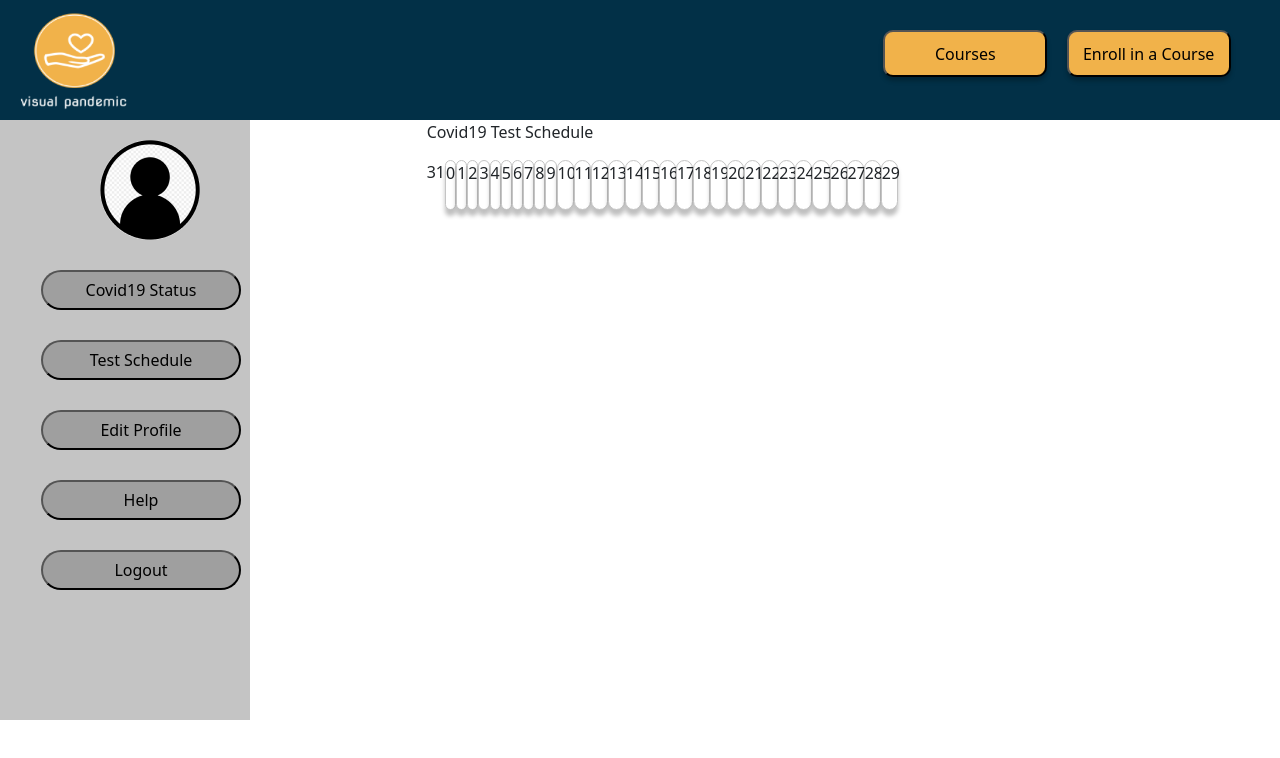
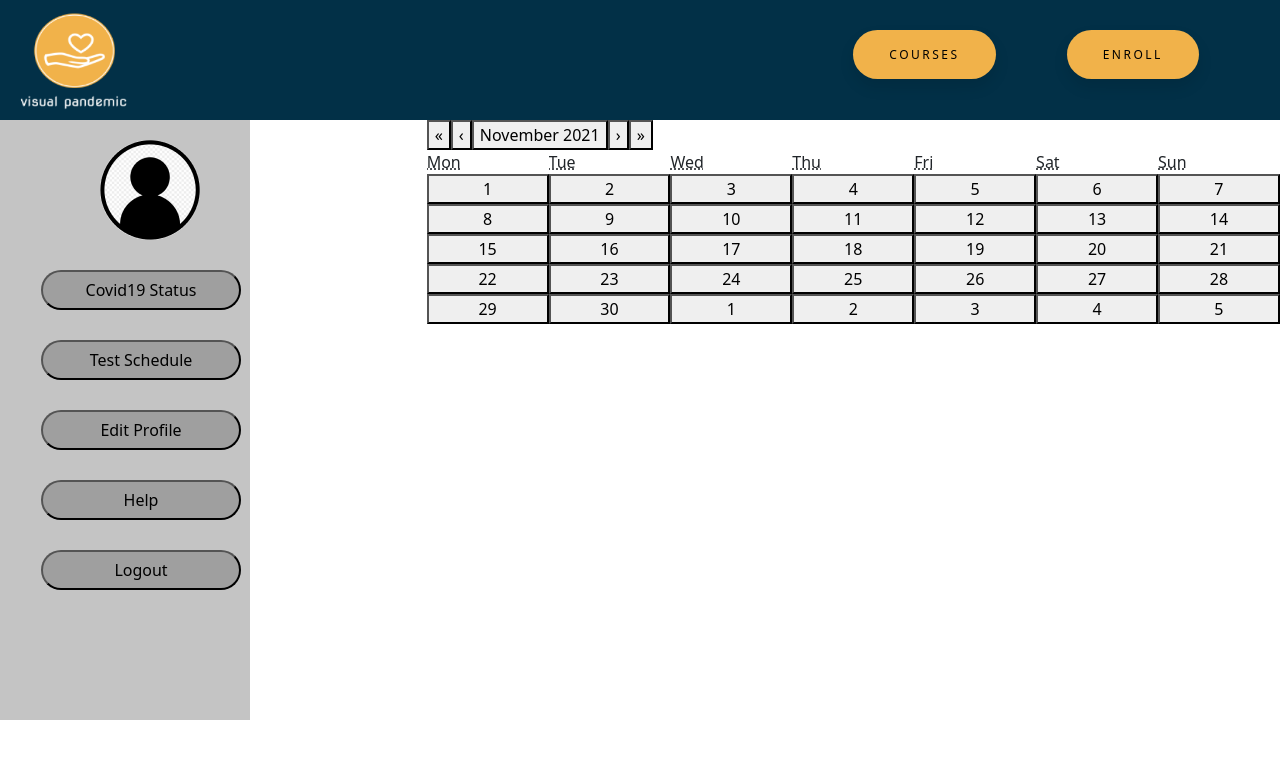
Before and after one commit to vIremAydin/Pandemic-Manager, a React (Create React App) app in the folder front-end/: page /courses in a window 1280 px wide. Both pictures are taken after a click on the button "Test Schedule". Shown: the top 758 px of the page. Built offline with nearby package versions, Linux system fonts and the light colour scheme.

Commit message:
new button styles

```diff
--- a/front-end/package.json
+++ b/front-end/package.json
@@ -16,6 +16,7 @@
     "bootstrap": "^5.1.3",
     "react": "^17.0.2",
     "react-bootstrap": "^2.0.2",
+    "react-calendar": "^3.5.0",
     "react-dom": "^17.0.2",
     "react-redux": "^7.2.6",
     "react-router-dom": "^6.0.2",
--- a/front-end/src/components/MyButton.js
+++ b/front-end/src/components/MyButton.js
@@ -1,5 +1,5 @@
 import {makeStyles} from "@material-ui/core/styles";
-
+import "./button-style.css"
 const useStyles = makeStyles({
 
     buttonsInHeader: {
@@ -21,11 +21,11 @@ const MyButton = ({name, isActive, onClick}) =>{
     return(<div>
         {
             isActive ?
-                <button disabled={true} onClick={() =>onClick(name)} className={classes.buttonsInHeader} style={{backgroundColor: "#969090", cursor:"context-menu"}}
+                <button className={"notActive"} disabled={true} onClick={() =>onClick(name)}
                        >{name}
                 </button>
                 :
-                <button  onClick={() =>onClick(name)} className={classes.buttonsInHeader}
+                <button  className={"Active"} onClick={() =>onClick(name)}
                       >{name}
                 </button>
         }
--- /dev/null
+++ b/front-end/src/components/TestCalendar.js
@@ -0,0 +1,17 @@
+import React, { useState } from 'react';
+import Calendar from 'react-calendar';
+
+const TestCalendar = () =>  {
+    const [value, onChange] = useState(new Date());
+
+    return (
+        <div>
+            <Calendar
+                onChange={onChange}
+                value={value}
+            />
+        </div>
+    );
+}
+
+export default TestCalendar;
--- /dev/null
+++ b/front-end/src/components/button-style.css
@@ -0,0 +1,40 @@
+.Active {
+    padding: 1.3em 3em;
+    font-size: 12px;
+    text-transform: uppercase;
+    letter-spacing: 2.5px;
+    font-weight: 500;
+    color: #000;
+    background-color: #F1B24A;
+    border: none;
+    border-radius: 45px;
+    box-shadow: 0px 8px 15px rgba(0, 0, 0, 0.1);
+    transition: all 0.3s ease 0s;
+    cursor: pointer;
+    outline: none;
+    margin-right: 20px;
+}
+
+.Active:hover {
+    background-color: rgb(255, 195, 108);
+    box-shadow: 0px 15px 20px rgba(243, 163, 51, 0.41);
+    color: #fff;
+    transform: translateY(-7px);
+}
+
+.notActive {
+    padding: 1.3em 3em;
+    font-size: 12px;
+    text-transform: uppercase;
+    letter-spacing: 2.5px;
+    font-weight: 500;
+    color: #000;
+    background-color: #969090;
+    cursor:context-menu;
+    border: none;
+    border-radius: 45px;
+    box-shadow: 0px 8px 15px rgba(0, 0, 0, 0.1);
+    transition: all 0.3s ease 0s;
+    outline: none;
+    margin-right: 20px;
+}
--- a/front-end/src/pages/Courses.js
+++ b/front-end/src/pages/Courses.js
@@ -35,15 +35,7 @@ const useStyles = makeStyles({
     },
     btn: {
         marginTop: "30px",
-        cursor: "pointer",
-        width: "164px",
-        height: "47px",
-        background: "#F1B24A",
-        '&:hover': {
-            background: "#969090",
-        },
-        boxShadow: "0px 4px 4px rgba(0, 0, 0, 0.25)",
-        borderRadius: "10px",
+
 
     },
     btn2:{
@@ -86,7 +78,9 @@ const Courses = ({activeTab, changeTab}) => {
                         <MyButton name={"Courses"} isActive={"Courses" === activeTab} onClick={()=>goToCourse()} />
                     </Grid>
                     <Grid item xs={2}>
-                        <button onClick={handleClickOpen} className={classes.btn}>Enroll in a Course</button>
+                        <div className={classes.btn}>
+                            <MyButton onClick={handleClickOpen} name={"Enroll"} isActive={false} />
+                        </div>
                     </Grid>
                 </Grid>
             </div>
--- a/front-end/src/pages/Main-page.js
+++ b/front-end/src/pages/Main-page.js
@@ -14,11 +14,12 @@ import Help from "../tabs/Help"
 import TestSchedule from "../tabs/TestSchedule";
 import SeatPlan from "../tabs/SeatPlan";
 
+
 const useStyles = makeStyles({
     MyCoursesPage: {
-        backgroundColor: '#ffffff',
+
         boxSizing: 'border-box',
-        height: '100%'
+        height: '100%',
     },
 
 });
@@ -30,7 +31,7 @@ const MainPage = ({activeTab}) => {
     }, [activeTab]);
     const classes = useStyles();
     return (
-        <div>
+        <div className={classes.MyCoursesPage}>
             <Header/>
             <Grid container>
                 <Grid item xs={4}>
@@ -38,7 +39,6 @@ const MainPage = ({activeTab}) => {
                 </Grid>
                 <Grid item xs={8}>
                     {activeTab.activeTab === "Attendance" ? <AttendanceStudent/> :
-                    activeTab.activeTab === "Courses" ? <CourseList/> :
                     activeTab.activeTab === "Covid19Status" ? <CovidStatus/> :
                     activeTab.activeTab === "Help" ? <Help/>:
                     activeTab.activeTab === "TestSchedule" ? <TestSchedule/> :
--- a/front-end/src/pages/Welcome.js
+++ b/front-end/src/pages/Welcome.js
@@ -8,6 +8,7 @@ import 'react-slideshow-image/dist/styles.css'
 import {Slide} from 'react-slideshow-image';
 import React from 'react';
 import {Link} from "react-router-dom";
+import MyButton from "../components/MyButton";
 
 
 const useStyles = makeStyles({
@@ -35,15 +36,7 @@ const useStyles = makeStyles({
 
     btn: {
         marginTop: "30px",
-        cursor: "pointer",
-        width: "164px",
-        height: "47px",
-        background: "#F1B24A",
-        '&:hover': {
-            background: "#969090",
-        },
-        boxShadow: "0px 4px 4px rgba(0, 0, 0, 0.25)",
-        borderRadius: "10px",
+
 
     },
     caro: {}
@@ -83,9 +76,12 @@ const Welcome = () => {
 
                     </Grid>
                     <Grid item xs={2}>
-                        <Link to={"/login"}>
-                            <button className={classes.btn}>Login</button>
-                        </Link>
+                        <div className={classes.btn}>
+                            <Link to={"/login"}>
+                                <MyButton  isActive={false} name={"Login"} onClick={()=>{}}/>
+                            </Link>
+                        </div>
+
                     </Grid>
                 </Grid>
             </div>
--- a/front-end/src/tabs/TestSchedule.js
+++ b/front-end/src/tabs/TestSchedule.js
@@ -1,37 +1,9 @@
 import { makeStyles } from "@material-ui/core/styles";
 import {Grid} from "@material-ui/core";
-import userLogo from "../images/userLogo.png";
-import {Button, TextField, Link} from "@material-ui/core";
+import TestCalendar from "../components/TestCalendar"
 
 
 const useStyles = makeStyles({
-    title: {
-
-    },
-
-    checkbox: {
-
-    },
-    calendar: {
-        display: "flex",
-        flexDirection: "row",
-        width: "20%",
-        height: "100%",
-    },
-
-    day: {
-        display: "flex",
-        flexDirection: "row",
-        width: "10%",
-        height: "50px",
-        background: "#FFFFFF",
-        border: "1px solid #C4C4C4",
-        boxSizing: "border-box",
-        boxShadow: "0px 6px 4px rgba(0, 0, 0, 0.25)",
-        borderRadius: "10px",
-        alignItem: "center",
-
-    }
 
 
 });
@@ -43,17 +15,8 @@ const TestSchedule = ()=>{
 
      return(
         <Grid>
-            <p className={classes.title}>Covid19 Test Schedule</p>
-            <div className={classes.checkBox}></div>
-            <div className={classes.calendar}>
-                <div>31</div>
-                {[...Array(30)].map((x,i) =>
-                    <div className = {classes.day}>
-                        {i}
-                    </div>
-                )}
-            </div>
 
+            <TestCalendar/>
 
         </Grid>
     );
```
Also changed, not shown: 1 other file (tests, documents, lock files or other folders).
